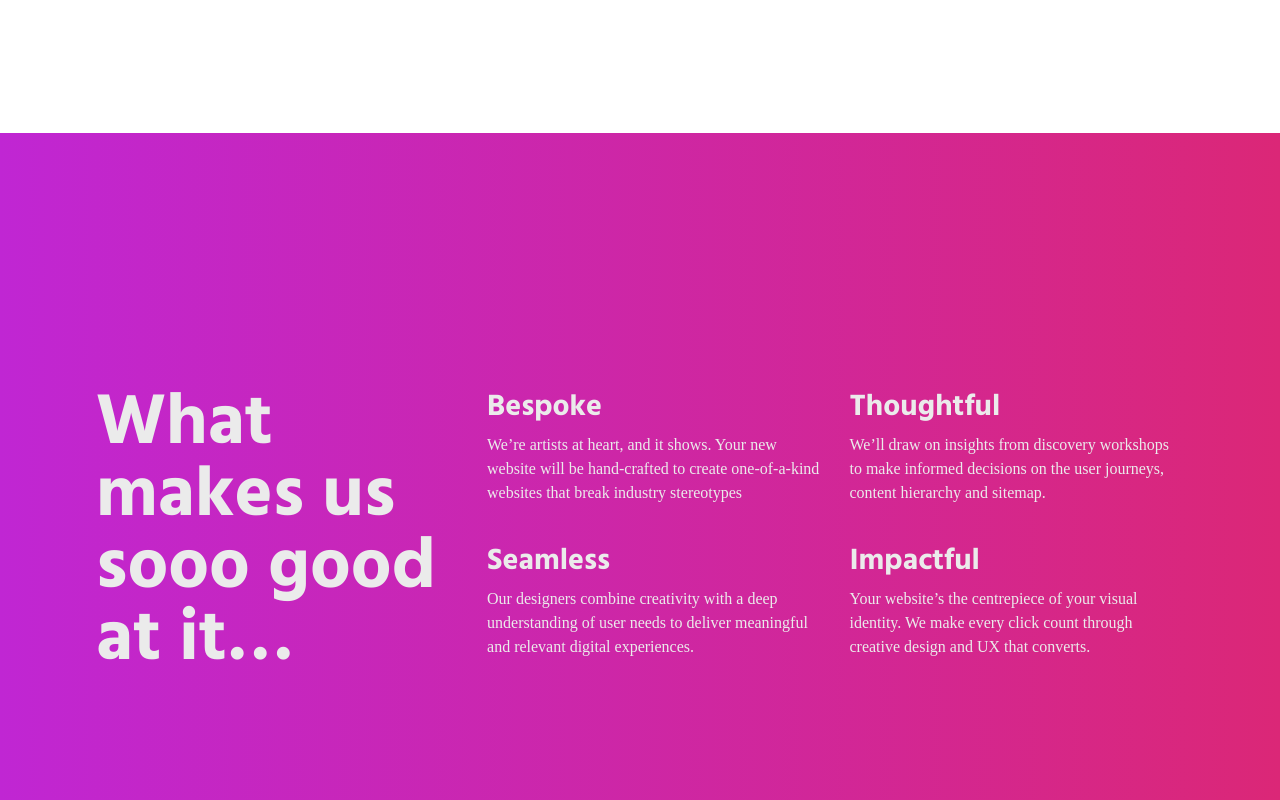
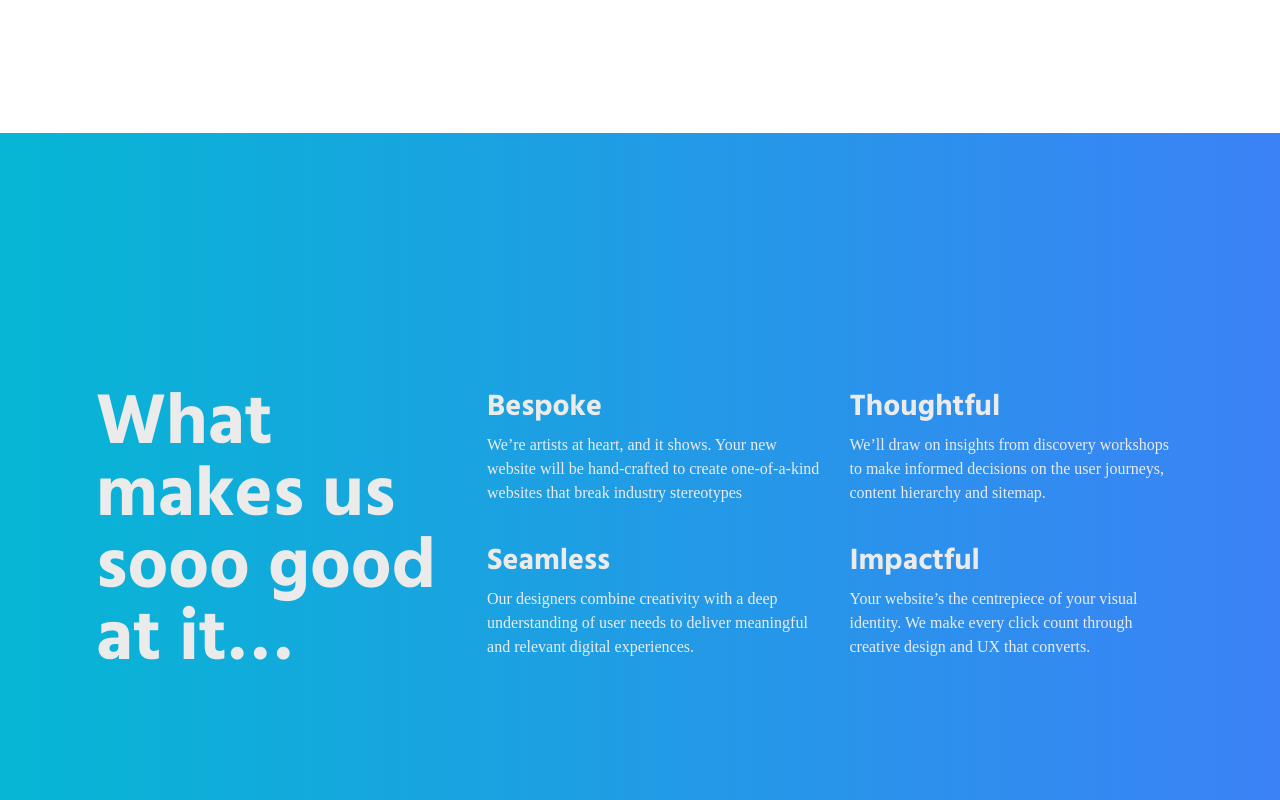
Before and after one commit to PaulGansca/Flex, a React (Vite) app: page / in a window 1280 px wide. Shown: the part 1880-2680 px from the top of the page. Built offline with nearby package versions, Linux system fonts and the light colour scheme; a web font is replaced by a local one.

Commit message:
update gradient to site colours

```diff
--- a/src/components/WhatMakesUsGoodSection.tsx
+++ b/src/components/WhatMakesUsGoodSection.tsx
@@ -13,7 +13,7 @@
     else setLoadAnimationOnMount(false);
   }, [inView]);
   return (
-    <div className="xl:h-screen bg-gradient-to-r from-fuchsia-600 to-pink-600">
+    <div className="xl:h-screen bg-gradient-to-r from-cyan-500 to-blue-500">
       <div
         ref={ref}
         className="what-makes-us-good lg:flex lg:gap-8 py-[4rem] sm:py-[10rem] px-[7.5%] relative xl:-translate-x-1/2 xl:-translate-y-1/2 xl:left-1/2 xl:top-1/2"
```
